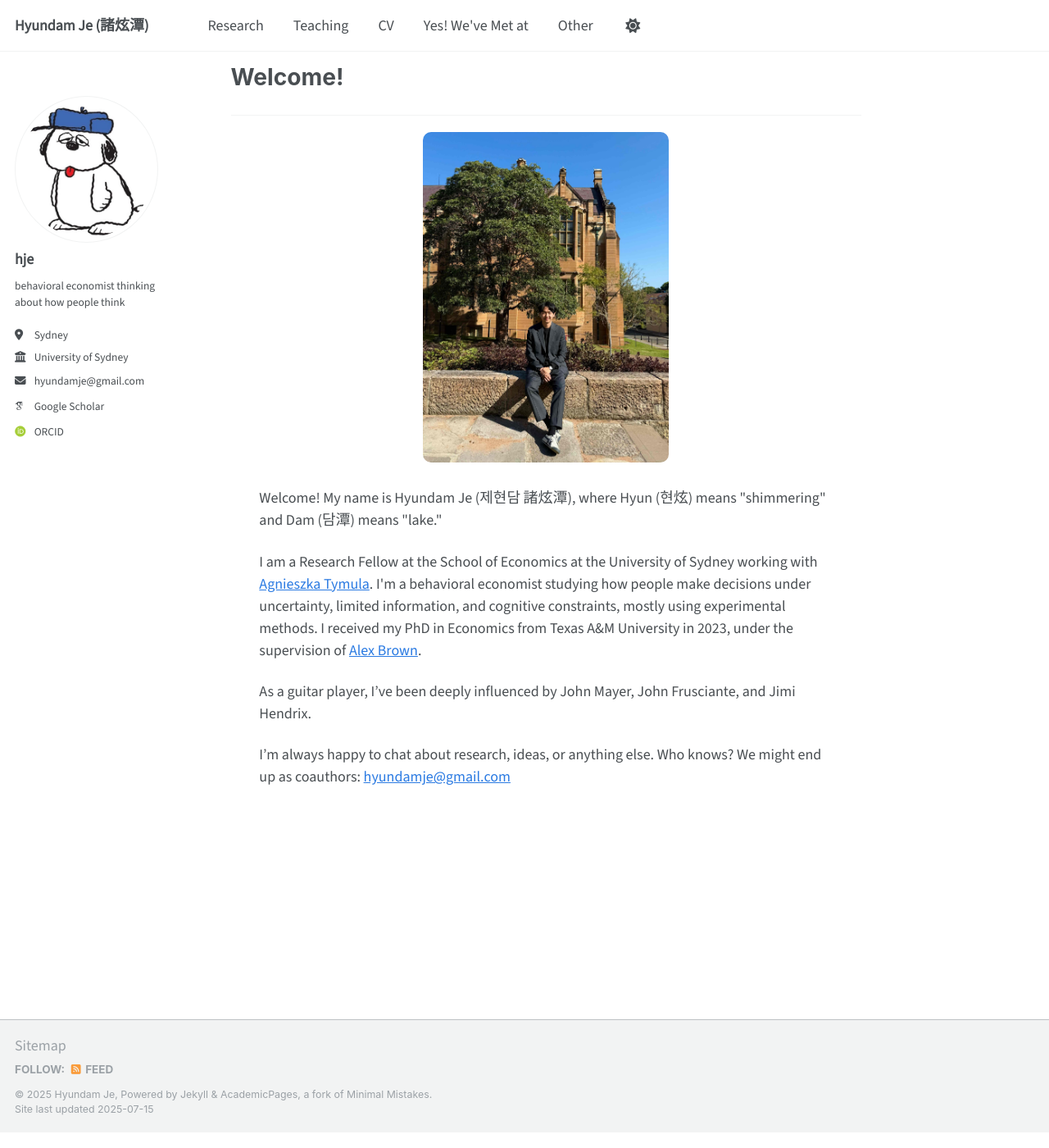
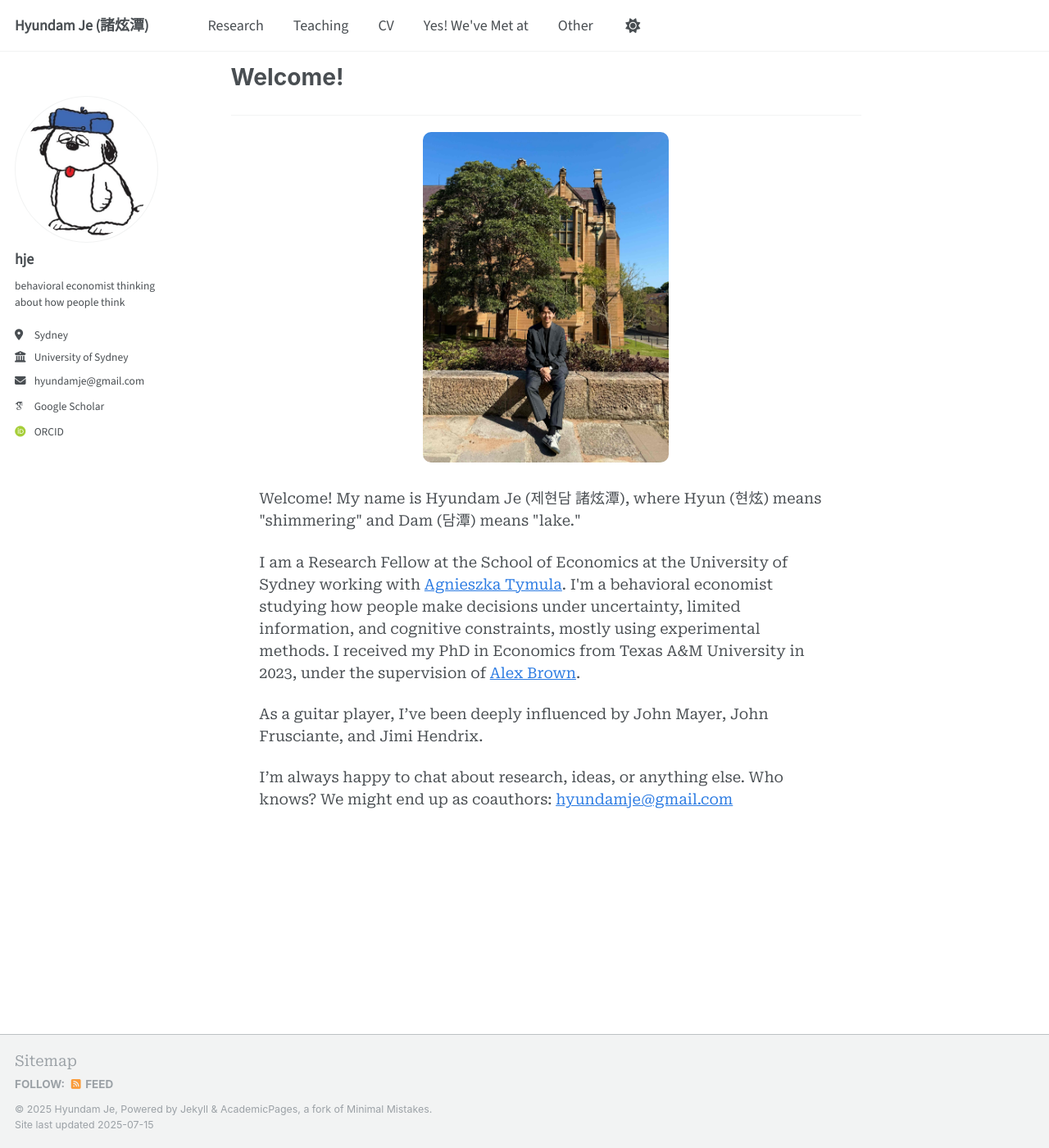
Before and after one commit to hyundamje/hyundamje.github.io, a Jekyll site: the page built from _pages/about.md, in a window 1280 px wide and 1400 px high, scrolled down 19 px. Shown: the whole window at 82% size. Built offline with Jekyll 4.4.1, drawn with Linux system fonts in a browser that asks for light colours; some web fonts are replaced.

Commit message:
Update _base.scss

```diff
--- a/_sass/layout/_base.scss
+++ b/_sass/layout/_base.scss
@@ -17,7 +17,7 @@ body {
   padding-bottom: 9em;
  // font-family: 'Merriweather', serif;
  // font-family: 'Source Serif 4', serif;
- font-family: 'Source Sans 3', serif;
+ font-family: 'Roboto Serif', serif;
 
 
   line-height: 1.5;
```
